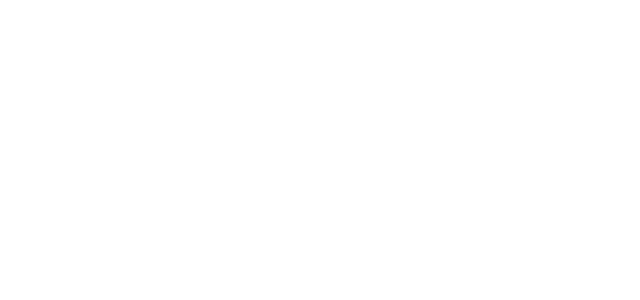
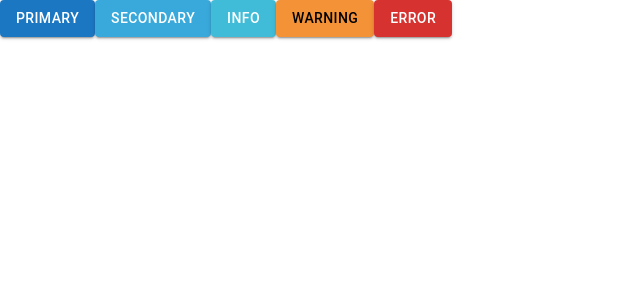
Before and after one commit to rocheredes/next-blog, a Next.js app: page / in a window 1280 px wide. Shown: the top 300 px of the page, without its empty margins (0-640 px from the left). Built offline with nearby package versions, Linux system fonts and the light colour scheme.

Commit message:
Se crea el archivo light para la configuracion de este

```diff
--- a/pages/_app.js
+++ b/pages/_app.js
@@ -1,4 +1,11 @@
+import {ThemeProvider, CssBaseline} from "@mui/material";
+import {lightTheme} from "../themes/light";
 
-export default function App({ Component, pageProps }) {
-  return <Component {...pageProps} />
+export default function App({Component, pageProps}) {
+    return (
+        <ThemeProvider theme={lightTheme}>
+            <CssBaseline/>
+            <Component {...pageProps} />
+        </ThemeProvider>
+    )
 }
--- a/pages/index.js
+++ b/pages/index.js
@@ -1,4 +1,5 @@
 import Head from 'next/head'
+import {Button} from "@mui/material";
 // import { Inter } from 'next/font/google'
 // const inter = Inter({ subsets: ['latin'] })
 
@@ -11,7 +12,11 @@
                 <meta name="viewport" content="width=device-width, initial-scale=1"/>
             </Head>
             <main>
-
+                <Button variant={'contained'} color='primary'>primary</Button>
+                <Button variant={'contained'} color='secondary'>secondary</Button>
+                <Button variant={'contained'} color='info'>info</Button>
+                <Button variant={'contained'} color='warning'>warning</Button>
+                <Button variant={'contained'} color='error'>error</Button>
             </main>
         </>
     )
--- /dev/null
+++ b/themes/light.js
@@ -0,0 +1,32 @@
+import {createTheme} from "@mui/material/styles";
+
+export const lightTheme = createTheme({
+    palette: {
+        mode: 'light',
+        primary: {
+            main: '#1C77C3',
+            contrastText: '#fff'
+        },
+
+        secondary: {
+            main: '#39A9DB',
+            contrastText: '#fff'
+        },
+
+        info: {
+            main: '#40BCD8',
+            contrastText: '#fff'
+        },
+
+        warning: {
+            main: '#F39237',
+            contrastText: '#000'
+        },
+
+        error: {
+            main: '#D63230',
+            contrastText: '#fff'
+        },
+
+    }
+})
```
